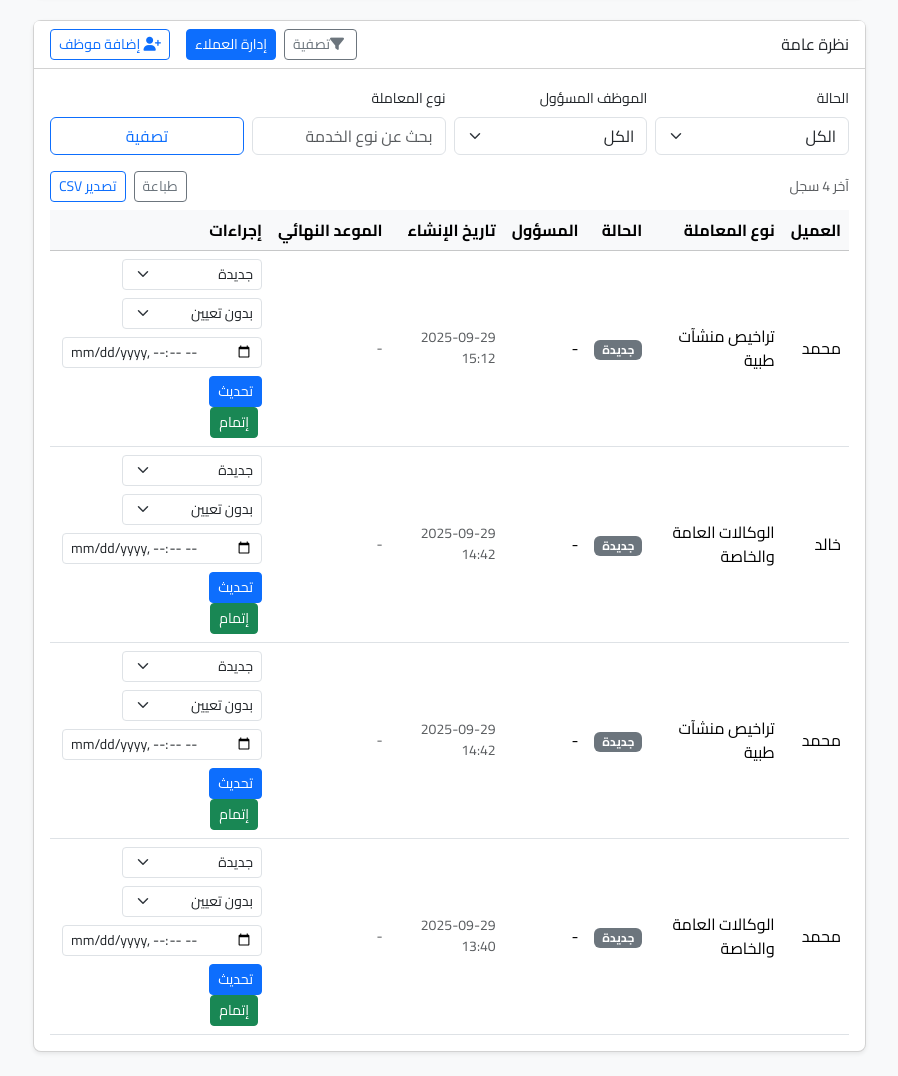
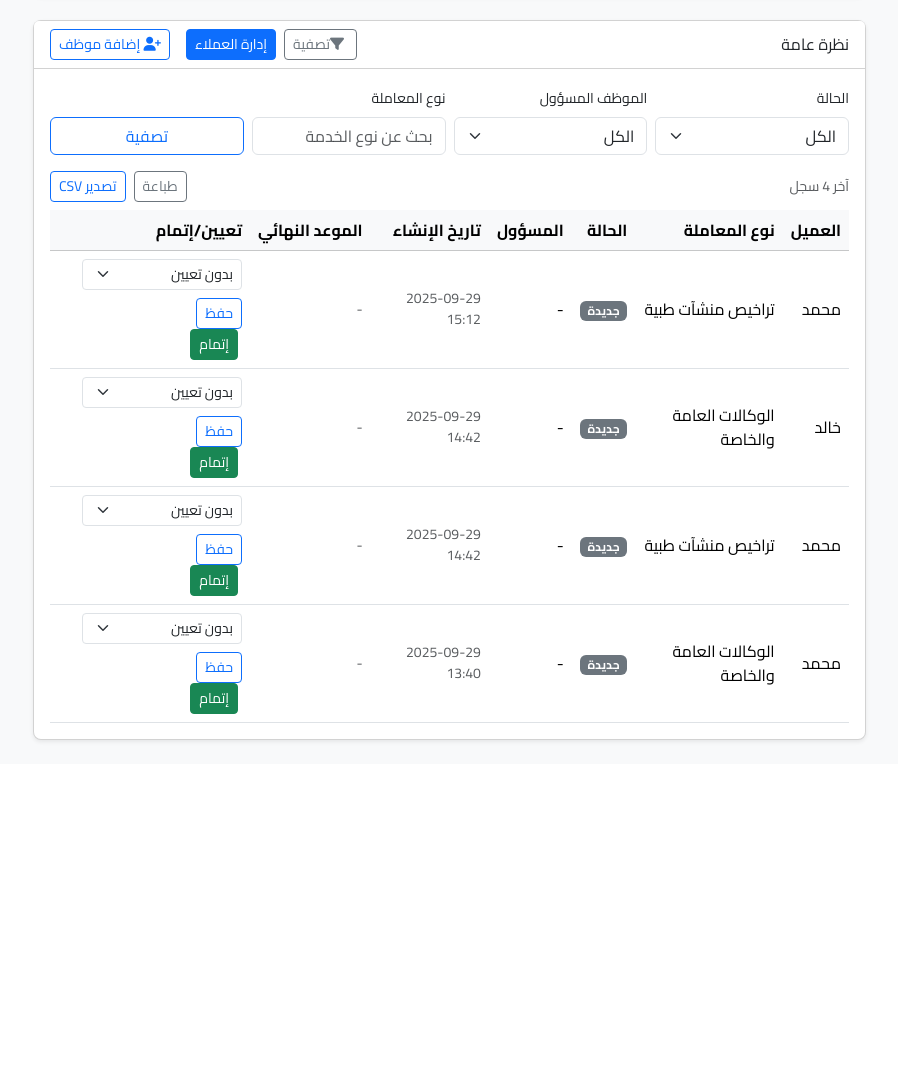
Before and after one commit to citybeachgulf-droid/sanad, a Flask app: page /dashboard in a window 1280 px wide. Shown: the part 784-1860 px from the top of the page, without its empty margins (49-947 px from the left). After the commit the page ends 1527 px from the top, so only its background shows below. Run offline with Flask 3, Linux system fonts and the light colour scheme; a user stored in the database is signed in; data comes from the database, SQL or seed files in the repository; data that the repository does not hold is empty; some libraries are stand-ins or nearby versions.

Commit message:
Refactor dashboard to allow assigning and completing tasks (#46)
Co-authored-by: Cursor Agent <cursoragent@cursor.com>

```diff
--- a/sandak_flask_project/app/templates/dashboard.html
+++ b/sandak_flask_project/app/templates/dashboard.html
@@ -161,7 +161,7 @@
             <th class="d-none d-md-table-cell">المسؤول</th>
             <th class="d-none d-lg-table-cell">تاريخ الإنشاء</th>
             <th class="d-none d-lg-table-cell">الموعد النهائي</th>
-            <th style="width:220px">إجراءات</th>
+            <th style="width:200px">تعيين/إتمام</th>
           </tr>
         </thead>
         <tbody>
@@ -180,24 +180,20 @@
             <td class="text-muted small d-none d-lg-table-cell">{{ t.created_at.strftime('%Y-%m-%d %H:%M') }}</td>
             <td class="text-muted small d-none d-lg-table-cell">{{ t.due_date.strftime('%Y-%m-%d %H:%M') if t.due_date else '-' }}</td>
             <td>
-              <!-- تحديث المعاملة -->
+              <!-- تعيين المسؤول -->
               <form class="d-inline" method="post" action="{{ url_for('main.update_transaction_status', transaction_id=t.id) }}">
-                <div class="d-flex gap-2 flex-wrap">
-                  <select class="form-select form-select-sm" name="status" style="width: 140px;">
-                    <option value="new" {{ 'selected' if t.status=='new' else '' }}>جديدة</option>
-                    <option value="in_progress" {{ 'selected' if t.status=='in_progress' else '' }}>تحت الإجراء</option>
-                    <option value="completed" {{ 'selected' if t.status=='completed' else '' }}>منتهية</option>
-                  </select>
-                  <select class="form-select form-select-sm" name="assigned_to" style="width: 140px;">
+                <div class="d-flex gap-2 flex-wrap align-items-center">
+                  <input type="hidden" name="status" value="{{ t.status }}">
+                  <select class="form-select form-select-sm" name="assigned_to" style="width: 160px;">
                     <option value="">بدون تعيين</option>
                     {% for emp in employees %}
                     <option value="{{ emp.id }}" {{ 'selected' if t.assigned_to==emp.id else '' }}>{{ emp.username }}</option>
                     {% endfor %}
                   </select>
-                  <input type="datetime-local" class="form-control form-control-sm" name="due_date" value="{{ t.due_date.strftime('%Y-%m-%dT%H:%M') if t.due_date else '' }}" style="width: 200px;">
-                  <button class="btn btn-sm btn-primary" type="submit">تحديث</button>
+                  <button class="btn btn-sm btn-outline-primary" type="submit">حفظ</button>
                 </div>
               </form>
+              <!-- إتمام المعاملة -->
               <form class="d-inline ms-1" method="post" action="{{ url_for('main.update_transaction_status', transaction_id=t.id) }}">
                 <input type="hidden" name="status" value="completed">
                 <button class="btn btn-sm btn-success" type="submit">إتمام</button>
```
